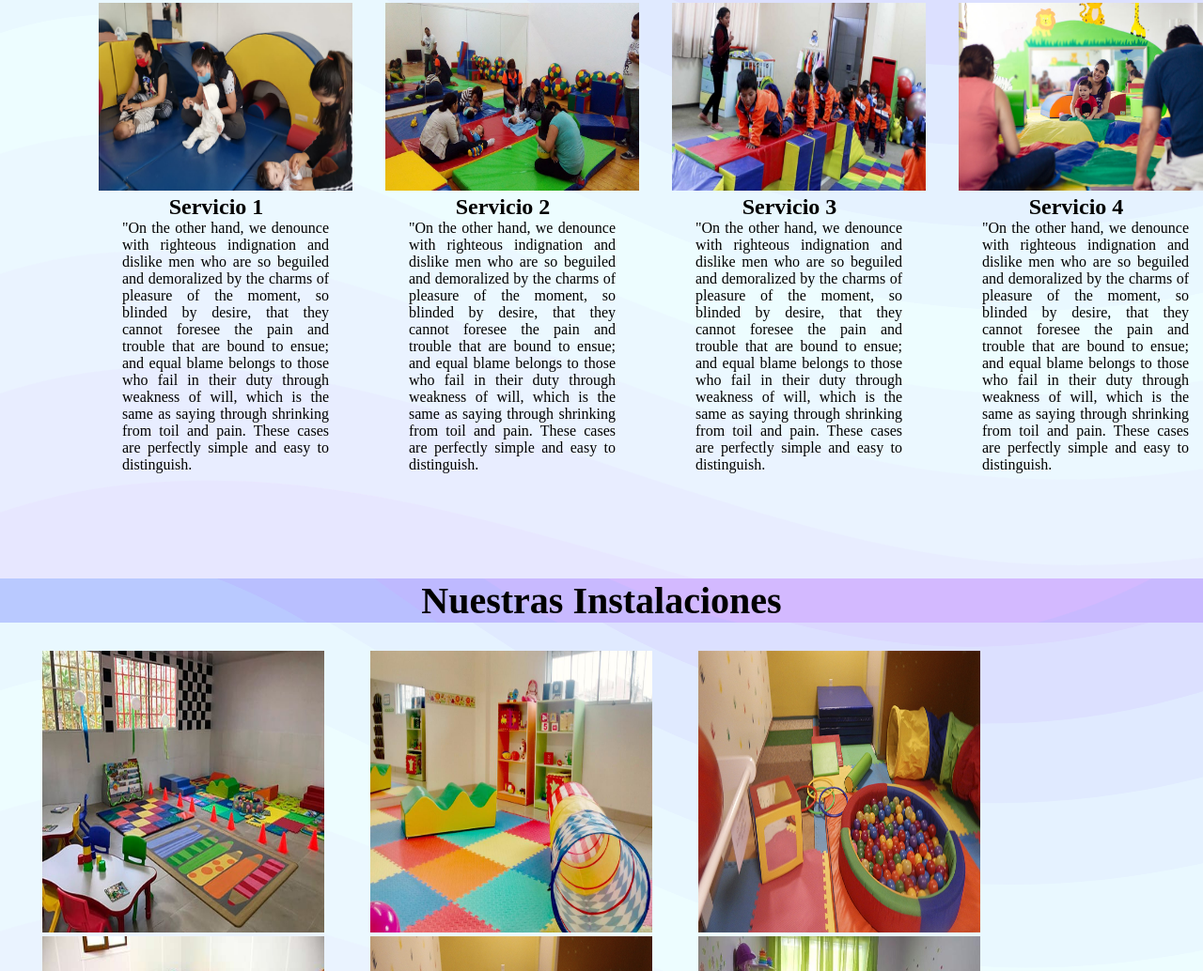
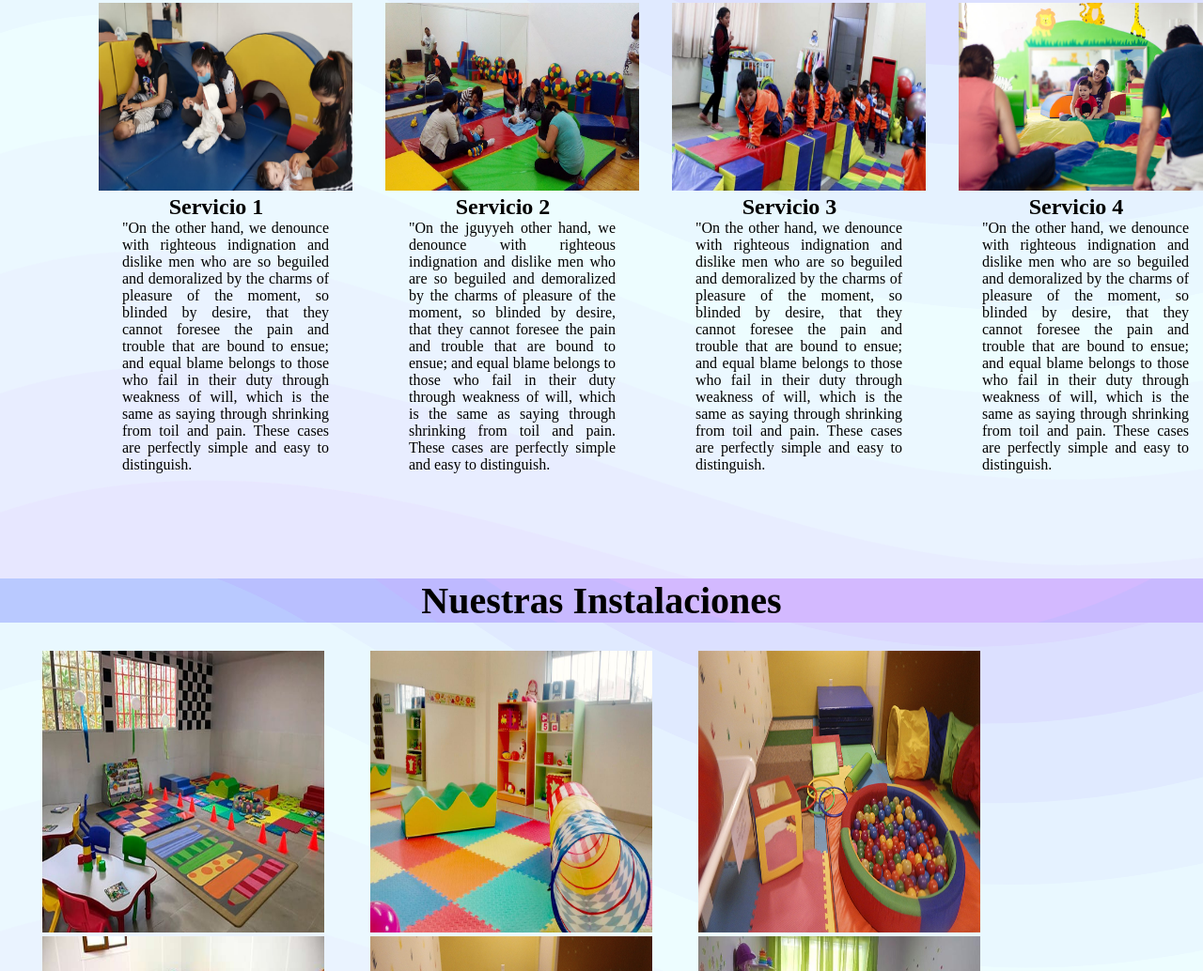
Before and after one commit to VanyIba/Proyecto1, a plain HTML site: page index.html in a window 1280 px wide. Shown: the part 836-1870 px from the top of the page at 94% size. Drawn offline with Linux system fonts and the light colour scheme.

Commit message:
se agrega texto

```diff
--- a/index.html
+++ b/index.html
@@ -50,7 +50,7 @@
             <div class="container-2">
             <img class="image-ser" src="../assets/3.jpeg" alt="">
             <h1 class="servi-tit">Servicio 2</h1>
-            <p class="servi-tit-2">"On the other hand, we denounce with righteous indignation and dislike men who are so beguiled and demoralized by the charms of pleasure of the moment, so blinded by desire, that they cannot foresee the pain and trouble that are bound to ensue; and equal blame belongs to those who fail in their duty through weakness of will, which is the same as saying through shrinking from toil and pain. These cases are perfectly simple and easy to distinguish.</p>
+            <p class="servi-tit-2">"On the jguyyeh other hand, we denounce with righteous indignation and dislike men who are so beguiled and demoralized by the charms of pleasure of the moment, so blinded by desire, that they cannot foresee the pain and trouble that are bound to ensue; and equal blame belongs to those who fail in their duty through weakness of will, which is the same as saying through shrinking from toil and pain. These cases are perfectly simple and easy to distinguish.</p>
             </div>
             <div class="container-3">
             <img class="image-ser" src="../assets/5.jpg" alt="">
```
